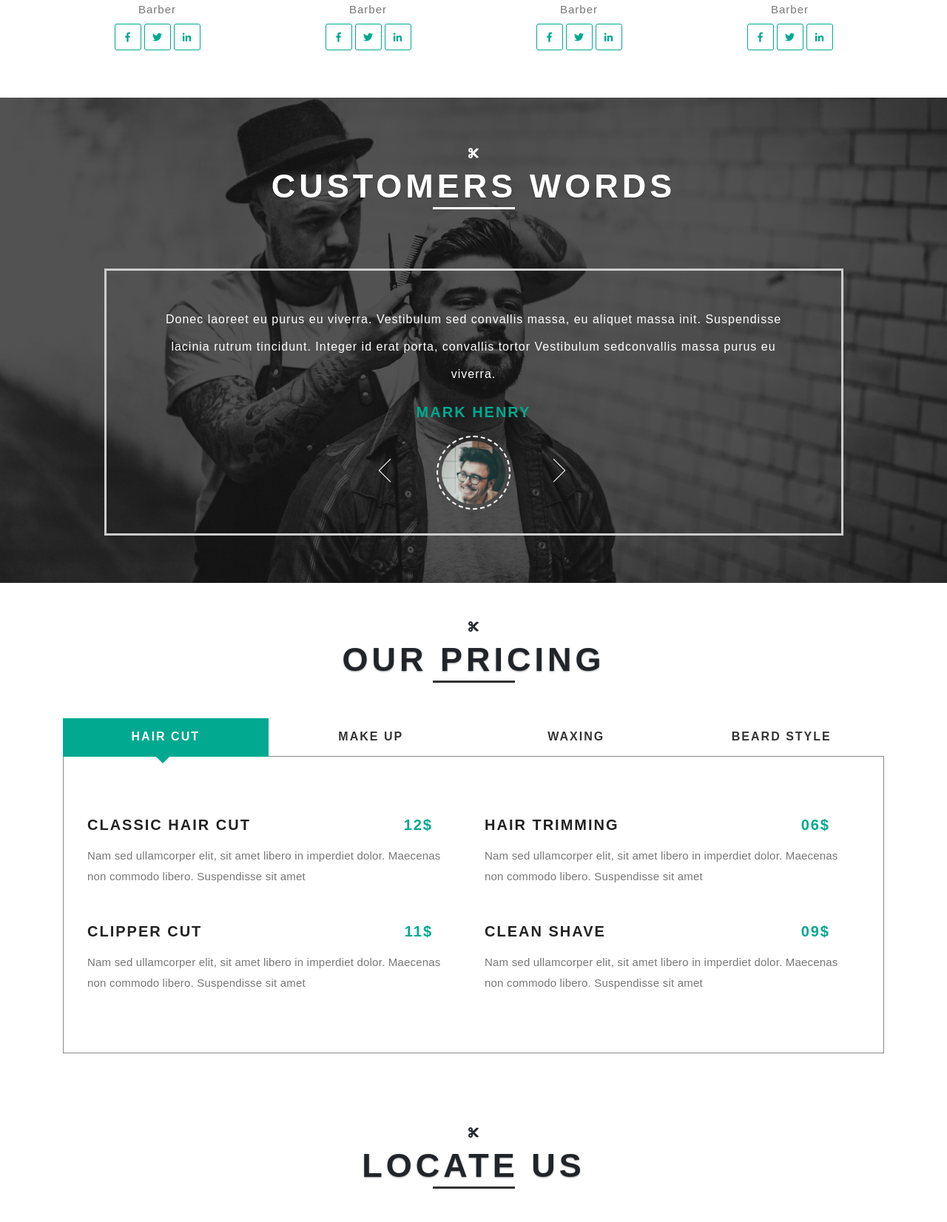
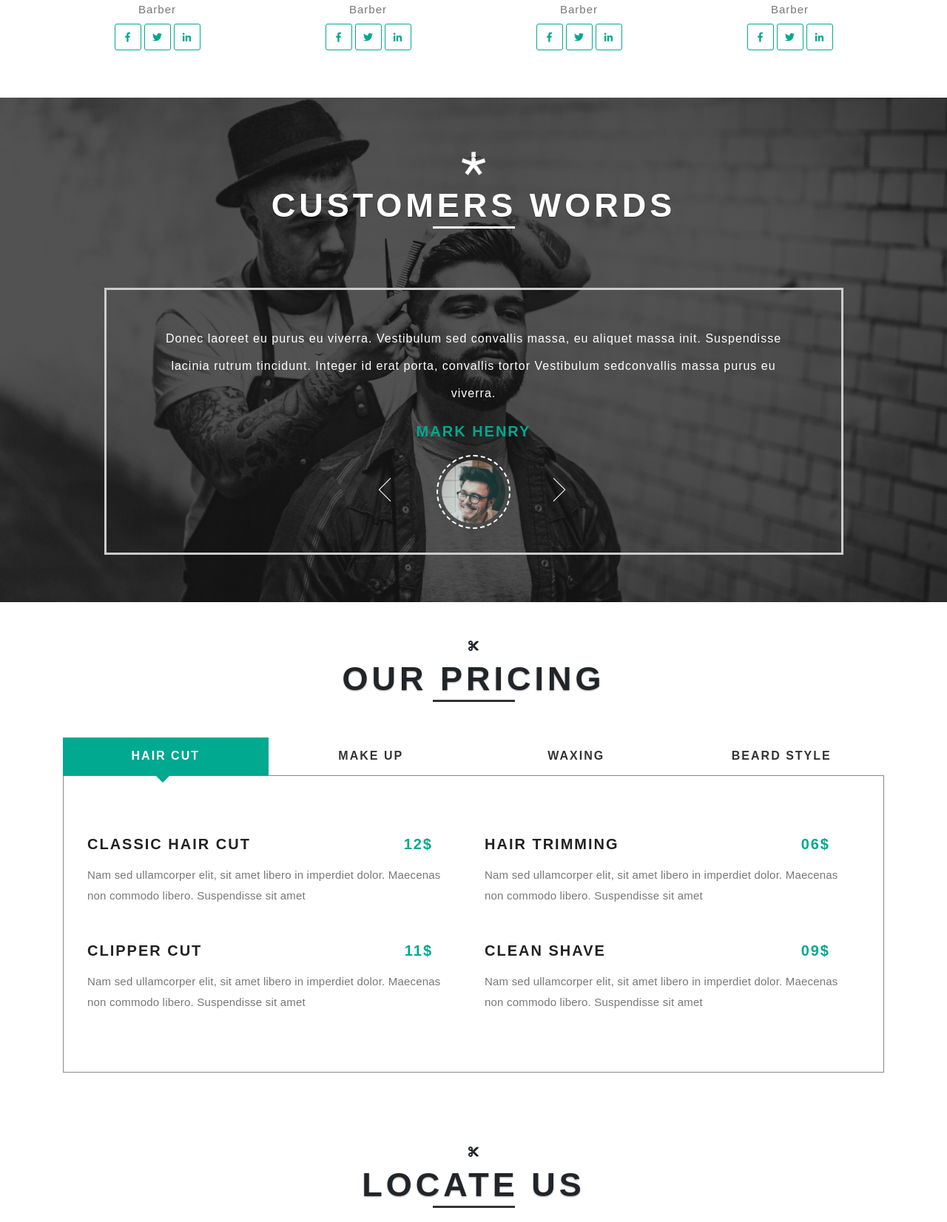
Before and after one commit to Ranjithr-007/South-Barber, a Django app: page / in a window 1280 px wide. Shown: the part 2658-4310 px from the top of the page at 74% size. Run offline with Django 3.2, Linux system fonts and the light colour scheme; data comes from the database, SQL or seed files in the repository; some libraries are stand-ins or nearby versions.

Commit message:
New Icon Added

```diff
--- a/templates/website/index.html
+++ b/templates/website/index.html
@@ -345,7 +345,8 @@
 	   <div class="test_agile_info py-5">
 		<div class="container py-lg-3">
 		<div class="heading text-center">
-			<i class="fas fa-cut"></i>
+			<!-- <i class="fas fa-cut"></i> -->
+			<img src="{% static 'images/SOUTH KAMON.png' %}" alt="South Kamon Logo" style="height:50px; width:auto;">
 			<h3 class="heading mb-sm-5 mb-3 text-uppercase">Customers Words</h3>
 		</div>
 			<ul id="flexiselDemo1">
```
